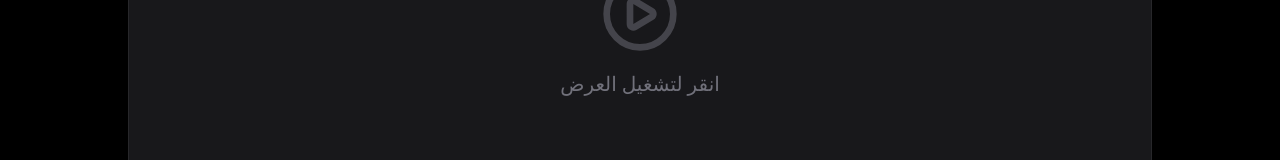
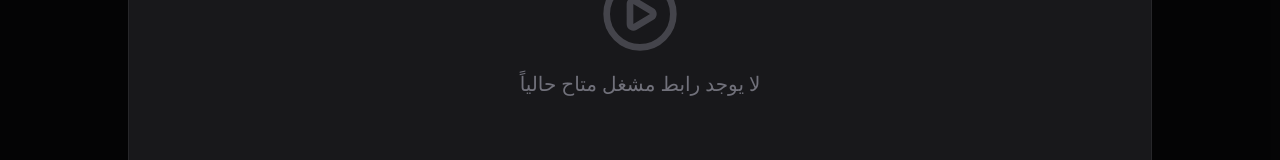
Before and after one commit to banzox/ved, a Next.js app: page /watch/1 in a window 1280 px wide. Shown: the part 316-476 px from the top of the page. Built offline with nearby package versions, Linux system fonts and the light colour scheme.

Commit message:
feat: improve watch page UI and CMS media inputs

```diff
--- a/public/admin/config.yml
+++ b/public/admin/config.yml
@@ -29,5 +29,6 @@ collections:
               - {label: "سنة الإصدار", name: "year", widget: "number"}
               - {label: "المدة", name: "duration", widget: "string"}
               - {label: "التصنيفات (افصل بينها بـ Enter)", name: "genre", widget: "list"}
-              - {label: "الصورة المصغرة", name: "image", widget: "string"}
-              - {label: "صورة الخلفية", name: "coverImage", widget: "string", required: false}
+              - {label: "الصورة المصغرة (للرئيسية)", name: "image", widget: "image"}
+              - {label: "صورة الخلفية (عريضة للمشاهدة)", name: "coverImage", widget: "image", required: false}
+              - {label: "رابط مشغل الفيديو الخارجي (Embed URL)", name: "videoUrl", widget: "string", required: false}
--- a/src/app/watch/[id]/page.tsx
+++ b/src/app/watch/[id]/page.tsx
@@ -19,17 +19,40 @@ export default async function WatchPage({ params }: { params: Promise<{ id: stri
   }
 
   return (
-    <main className="min-h-screen bg-background pb-20" dir="rtl">
+    <main className="min-h-screen bg-background pb-20 relative" dir="rtl">
+      {/* Background Cover Image Backdrop */}
+      {movieData.coverImage && (
+        <div
+          className="absolute top-0 left-0 w-full h-[60vh] z-0 opacity-20 pointer-events-none"
+          style={{
+            backgroundImage: `url(${movieData.coverImage})`,
+            backgroundSize: 'cover',
+            backgroundPosition: 'center',
+            maskImage: 'linear-gradient(to bottom, black, transparent)',
+            WebkitMaskImage: 'linear-gradient(to bottom, black, transparent)'
+          }}
+        />
+      )}
+
+      <div className="relative z-10">
         <Navbar />
 
         {/* Player Section */}
-      <div className="pt-16 bg-black w-full">
+        <div className="pt-16 bg-black/50 w-full">
           <div className="max-w-5xl mx-auto aspect-video relative group">
-          {/* Mock Video Player */}
+            {movieData.videoUrl ? (
+              <iframe
+                src={movieData.videoUrl}
+                className="w-full h-full border-x border-b border-zinc-800"
+                allowFullScreen
+                allow="accelerometer; autoplay; clipboard-write; encrypted-media; gyroscope; picture-in-picture"
+              />
+            ) : (
               <div className="w-full h-full bg-zinc-900 border-x border-b border-zinc-800 flex flex-col items-center justify-center text-zinc-500">
                 <PlayCircle className="w-20 h-20 mb-4 opacity-50 group-hover:opacity-100 group-hover:text-blue-500 transition-all cursor-pointer transform group-hover:scale-110" />
-            <p className="text-xl">انقر لتشغيل العرض</p>
+                <p className="text-xl">لا يوجد رابط مشغل متاح حالياً</p>
               </div>
+            )}
           </div>
         </div>
 
@@ -109,6 +132,7 @@ export default async function WatchPage({ params }: { params: Promise<{ id: stri
           </div>
         </div>
       </div>
+      </div>
     </main>
   );
 }
```
Lines whose indentation alone changed are shown as unchanged.
